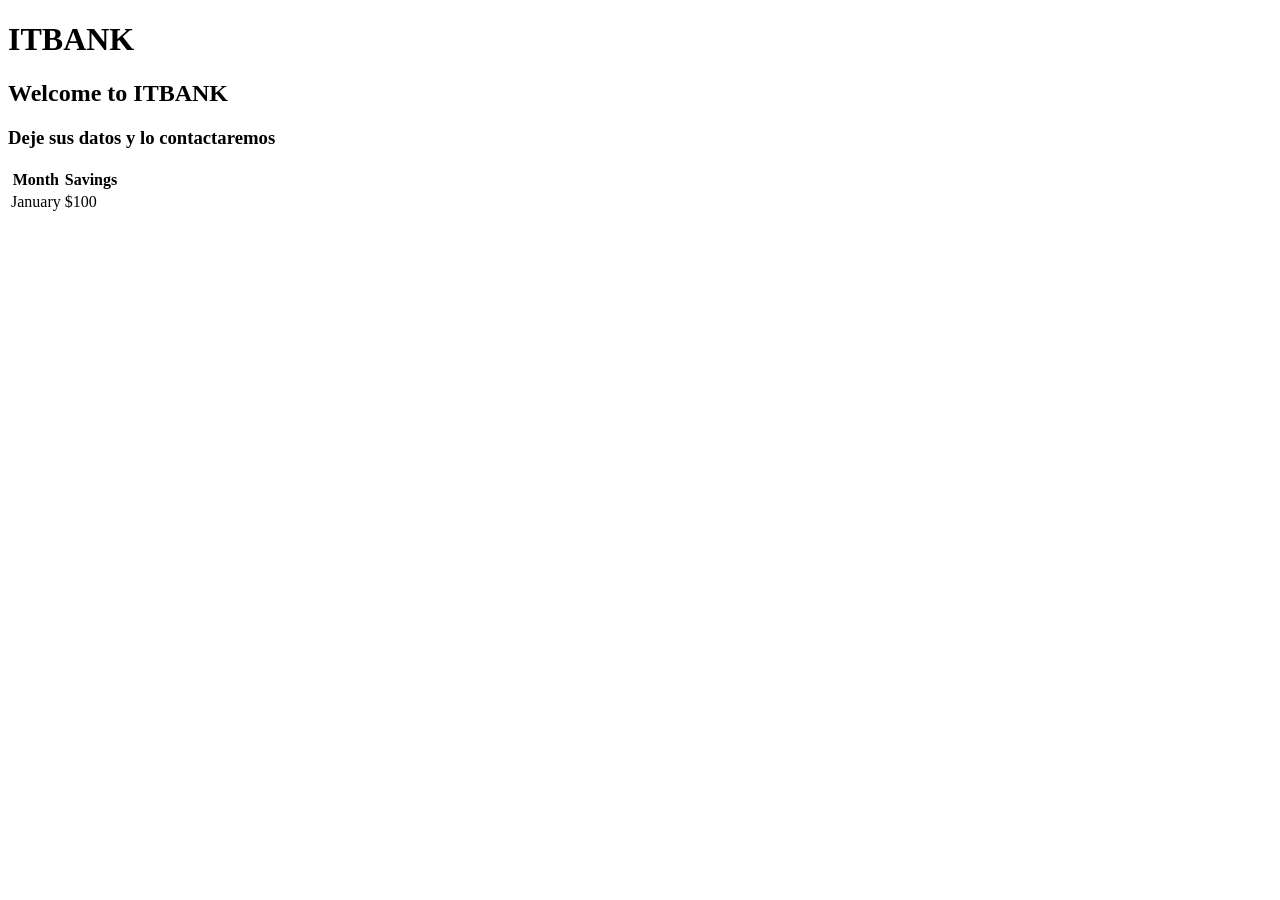
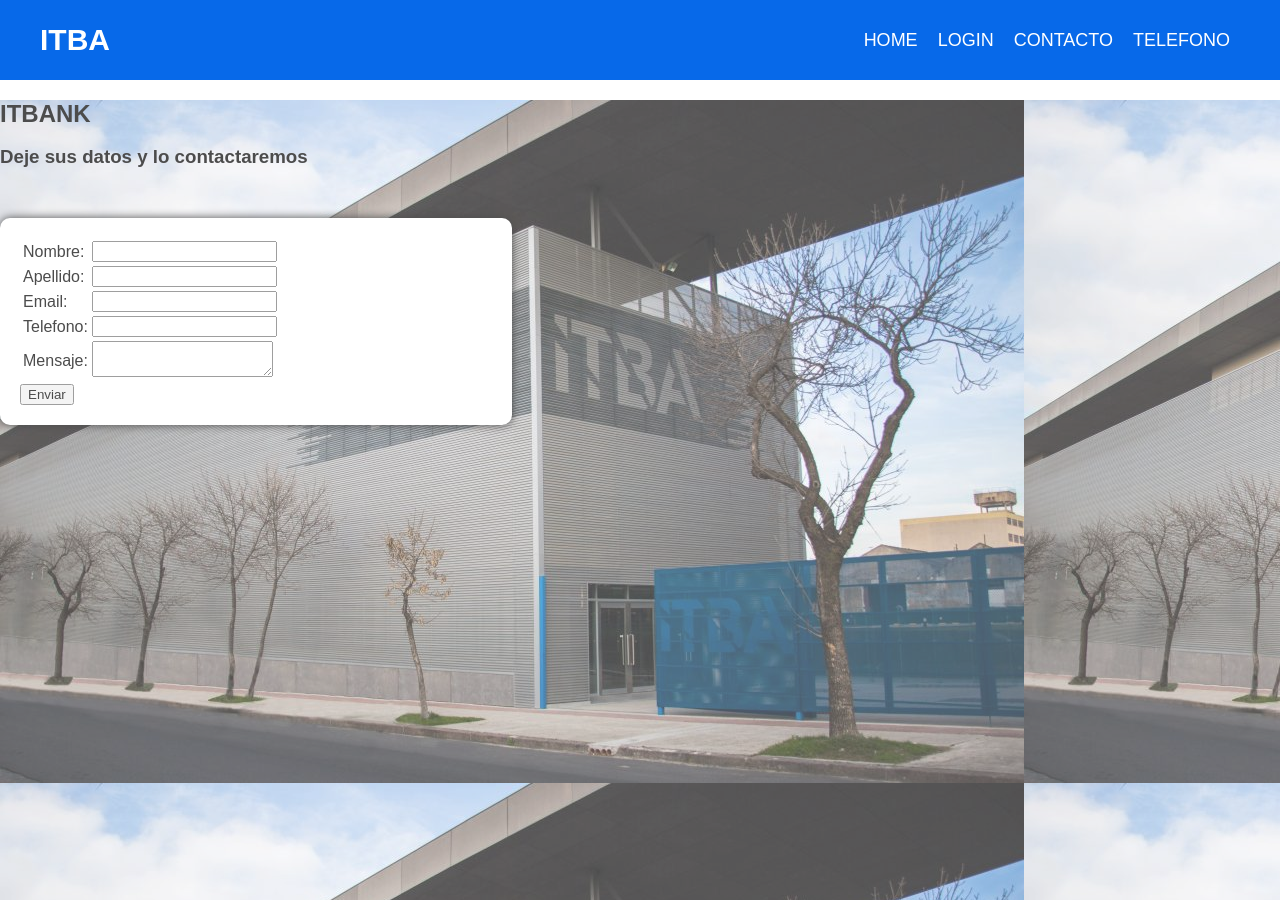
Before and after one commit to marcosdh1987/fullstackdev, a plain HTML site: page index.html in a window 1280 px wide. Before the commit the page ends 800 px from the top, so only its background shows below. Drawn offline with Linux system fonts and the light colour scheme.

Commit message:
css intial

```diff
--- a/index.html
+++ b/index.html
@@ -1,22 +1,64 @@
 <!DOCTYPE html>
 <html>
 <head>
+  <meta charset="utf-8">
+  <meta http-equiv="X-UA-Compatible" content="IE=edge">
+  <meta name="viewport" content="width=device-width, initial-scale=1">
+  <title>Home</title>
     <title>ITBANK WebSite</title>
+    <link rel="stylesheet" href="style.css">
 </head>
 <body>
+  <header class="header">
+    <nav class="nav">
+      <a href="#" class="logo nav-link">ITBA</a>
+      <ul class="nav-menu">
+        <li class="nav-menu-item">
+          <a href="" class="nav-menu-link nav-link">Home</a></li>
+        <li class="nav-menu-item">
+          <a href="" class="nav-menu-link nav-link">Login</a></li>
+        <li class="nav-menu-item">
+          <a href="" class="nav-menu-link nav-link">Contacto</a></li>
+        <li class="nav-menu-item">
+          <a href="" class="nav-menu-link nav-link">Telefono</a></li>
+      </ul>
+    </nav>
+  </header>
+  <main class="main">
+    <article id="fondo">
+
+
         <h1>ITBANK</h1>
-    <h2>Welcome to ITBANK</h2>
+        <br>
         <h3>Deje sus datos y lo contactaremos</h3>
+
+        <form action="index.php" method="post" class="form">
           <table>
             <tr>
-          <th>Month</th>
-          <th>Savings</th>
+              <td>Nombre:</td>
+              <td><input type="text" name="nombre" class="input" required></td>
             </tr>
             <tr>
-          <td>January</td>
-          <td>$100</td>
+              <td>Apellido:</td>
+              <td><input type="text" name="apellido" class="input" required></td>
+            </tr>
+            <tr>
+              <td>Email:</td>
+              <td><input type="email" name="email" class="input" required></td>
+            </tr>
+            <tr>
+              <td>Telefono:</td>
+              <td><input type="text" name="telefono" class="input" required></td>
+            </tr>
+            <tr>
+              <td>Mensaje:</td>
+              <td><textarea name="mensaje" class="input" required></textarea></td>
             </tr>
           </table>
+          <input type="submit" name="submit" value="Enviar">
+        </form>
+    </article>
+    </main>
 
 
 </body>
--- /dev/null
+++ b/style.css
@@ -0,0 +1,81 @@
+* {
+    margin: 0;
+    box-sizing: border-box;
+}
+
+body {
+    font-family: sans-serif;
+
+}
+
+.header {
+    background-color: #0769e9;
+    height: 80px;
+    position: fixed;
+    width: 100%;
+    top: 0;
+    left: 0;
+}
+
+.nav {
+    display: flex;
+    justify-content: space-between;
+}
+
+.nav-link {
+    color: white;
+    text-decoration: none;
+}
+
+.logo {
+    font-size: 30px;
+    font-weight: bold;
+    padding: 0 40px;
+    line-height: 80px;
+}
+
+.nav-menu {
+    display: flex;
+    margin-right: 40px;
+    list-style: none;
+}
+
+.nav-menu-item {
+    font-size: 18px;
+    margin: 0 10px;
+    line-height: 80px;
+    text-transform: uppercase;
+    width: max-content;
+}
+
+.nav-menu-link {
+    background-color: #0769e9;
+}
+.nav-menu-link:hover {
+    background-color: #034c80;
+}
+
+.main {
+    margin-top: 100px;
+}
+
+#fondo {
+    background-color: #034c80;
+    height: 100vh;
+    width: 100%;
+    opacity: 0.7;
+    background-image: url('./img/background.jpg');
+
+}
+
+/* formulario style */
+.form {
+    background-color: #fff;
+    padding: 20px;
+    border-radius: 10px;
+    margin-top: 50px;
+    margin-bottom: 50px;
+    box-shadow: 0px 0px 10px #000;
+    width: 40%;
+
+}
```
Also changed, not shown: img/background.jpg (added). Lines whose indentation alone changed are shown as unchanged.
